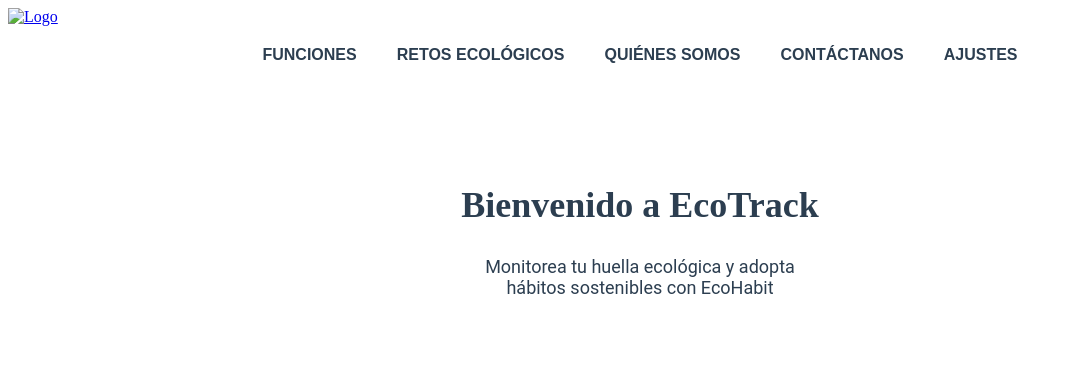
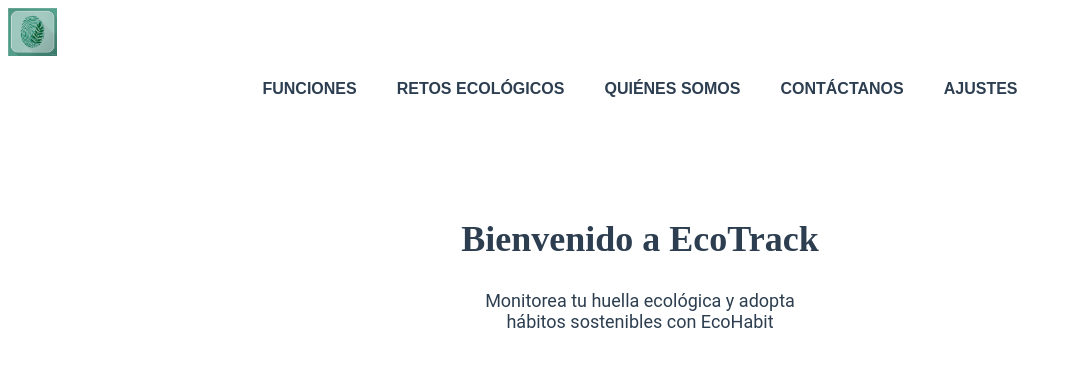
Before and after one commit to Agha1604/Ecotrack-Grupo2, a plain HTML site: page index.html in a window 1280 px wide. Shown: the whole page, without its empty margins (0-1072 px from the left). Drawn offline with Linux system fonts and the light colour scheme.

Commit message:
Challenge landing page

```diff
--- a/index.html
+++ b/index.html
@@ -11,7 +11,7 @@
     <!-- MENÚ SUPERIOR -->
       <nav class="top-header">
         <a href="#" class="logo">
-        <img src="images/logo.png" alt="Logo" />
+        <img src="public/assets/images/logo.png" alt="Logo" />
         </a>
 
     <nav class="navbar">
```
